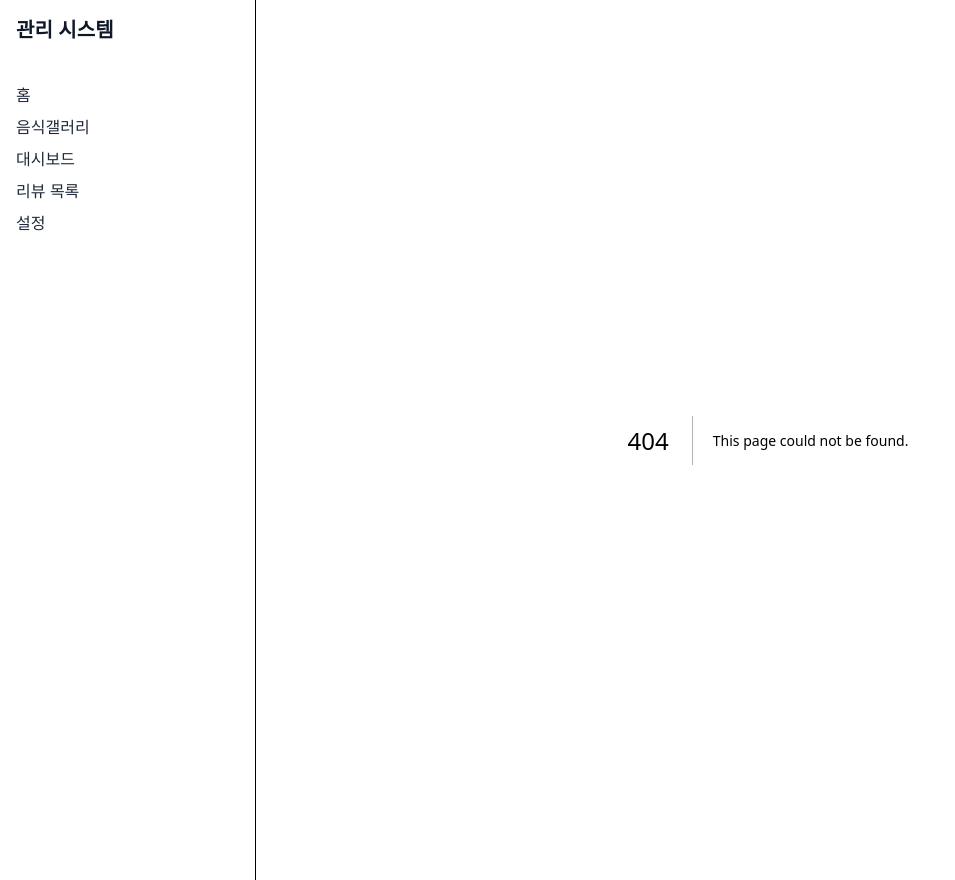
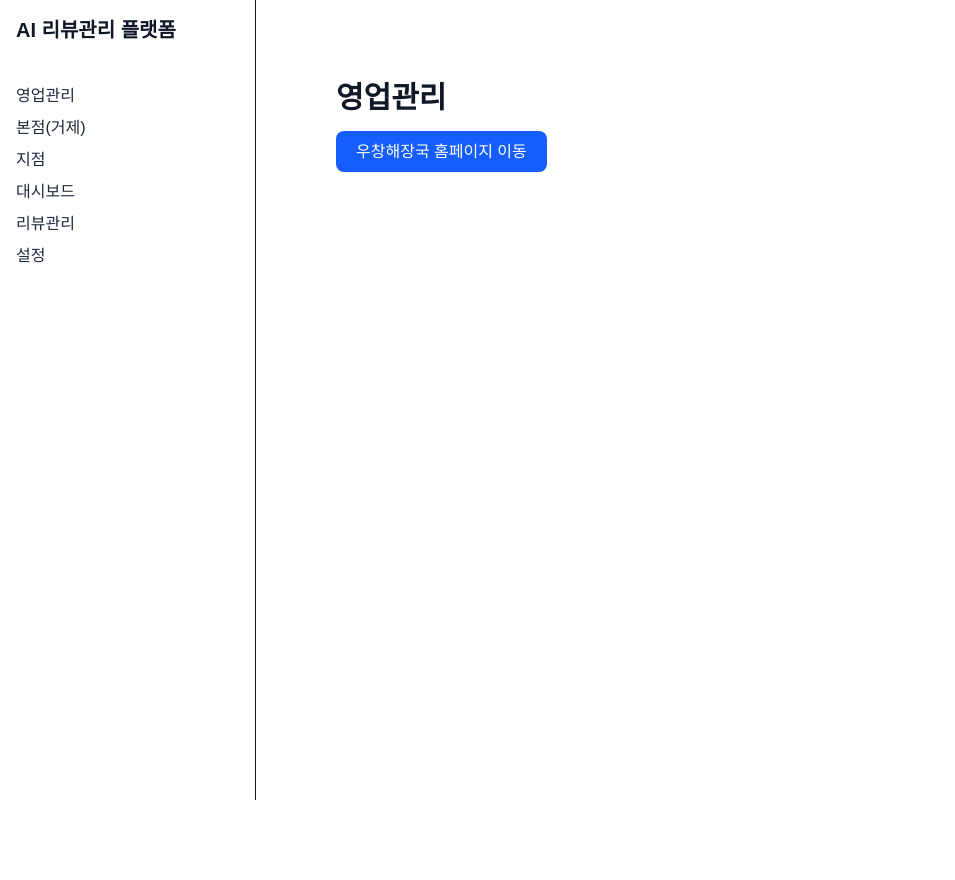
Before and after one commit to hwangsooman/geoje-woochang, a Next.js app: page /sales in a window 1280 px wide. Before the commit this address had no page. Shown: the whole page, without its empty margins (0-955 px from the left). After the commit the page ends 800 px from the top, so only its background shows below. Built offline with nearby package versions, Linux system fonts and the light colour scheme.

Commit message:
update platform menu structure

```diff
--- /dev/null
+++ b/app/branches/page.tsx
@@ -0,0 +1,13 @@
+export default function BranchesPage() {
+  return (
+    <main className="p-10">
+      <h1 className="text-3xl font-bold text-gray-900">
+        지점관리
+      </h1>
+
+      <div className="mt-6 text-gray-700">
+        지점 데이터 준비중입니다.
+      </div>
+    </main>
+  );
+}
--- a/app/layout.tsx
+++ b/app/layout.tsx
@@ -17,13 +17,15 @@
         {/* 사이드 메뉴 */}
         <aside className="w-full md:w-64 bg-white border-b md:border-b-0 md:border-r">
           <h2 className="text-xl font-bold mb-6 px-4 pt-4 text-gray-900">
-            관리 시스템
+            AI 리뷰관리 플랫폼
             </h2>
           <nav className="flex md:flex-col overflow-x-auto gap-2 p-4 text-gray-800 font-medium">
-            <Link href="/store">홈</Link>
-            <Link href="/gallery">음식갤러리</Link>
+
+            <Link href="/sales">영업관리</Link>
+            <Link href="/store">본점(거제)</Link>
+            <Link href="/branches">지점</Link>
             <Link href="/dashboard">대시보드</Link>
-            <Link href="/reviews">리뷰 목록</Link>
+            <Link href="/reviews">리뷰관리</Link>
             <Link href="/settings">설정</Link>
           </nav>
         </aside>
--- /dev/null
+++ b/app/sales/page.tsx
@@ -0,0 +1,19 @@
+export default function SalesPage() {
+  return (
+    <main className="p-10">
+      <h1 className="text-3xl font-bold text-gray-900">
+        영업관리
+      </h1>
+
+      <div className="mt-6">
+        <a
+          href="https://www.우창해장국.com"
+          target="_blank"
+          className="bg-blue-600 text-white px-5 py-3 rounded-lg"
+        >
+          우창해장국 홈페이지 이동
+        </a>
+      </div>
+    </main>
+  );
+}
```
